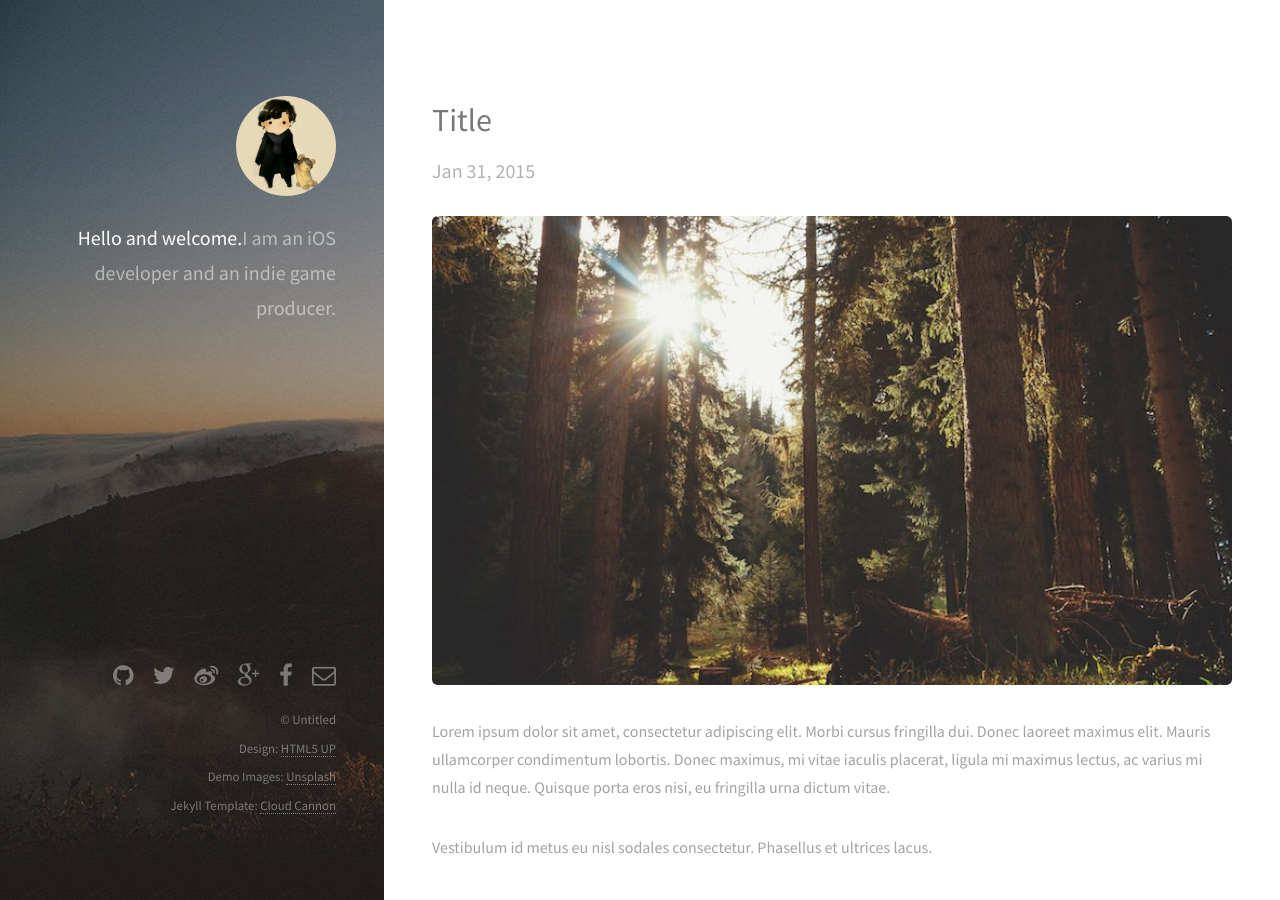
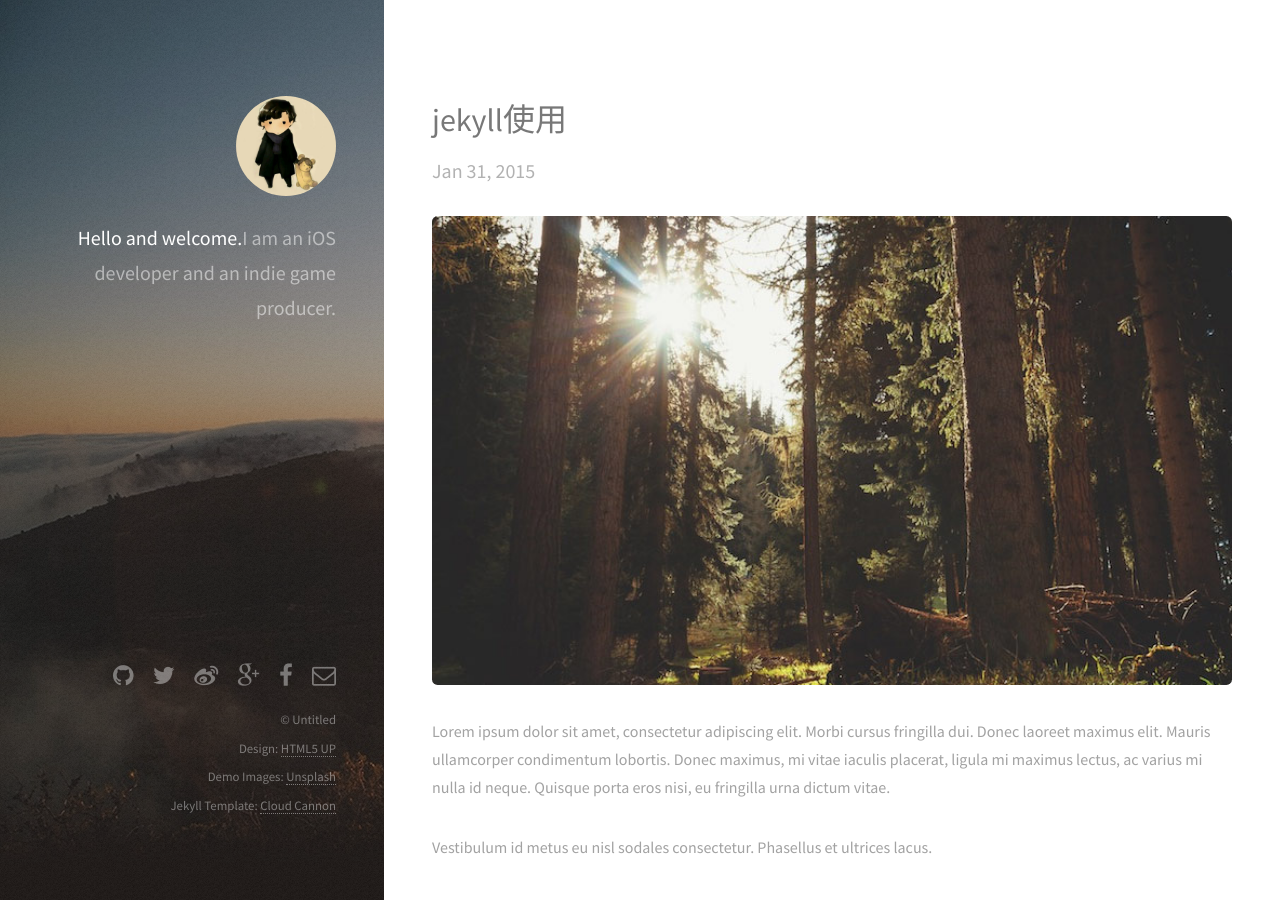
Before and after one commit to Shvier/shvier.github.com, a Jekyll site: the page built from _posts/2015-01-31-title.markdown, in a window 1280 px wide and 900 px high. Built offline with Jekyll 4.4.1, drawn with Linux system fonts in a browser that asks for light colours.

```diff
--- a/_posts/2015-01-31-title.markdown
+++ b/_posts/2015-01-31-title.markdown
@@ -1,5 +1,8 @@
 ---
 layout: post
+title: "jekyll使用"
+date: 2015-01-31 22:32:32
+categories: jekyll update
 ---
 <img src="/images/fulls/02.jpg" class="fit image">
 Lorem ipsum dolor sit amet, consectetur adipiscing elit. Morbi cursus fringilla dui. Donec laoreet maximus elit. Mauris ullamcorper condimentum lobortis. Donec maximus, mi vitae iaculis placerat, ligula mi maximus lectus, ac varius mi nulla id neque. Quisque porta eros nisi, eu fringilla urna dictum vitae.
```
Also changed, not shown: _config.yml (line endings or trailing spaces).
